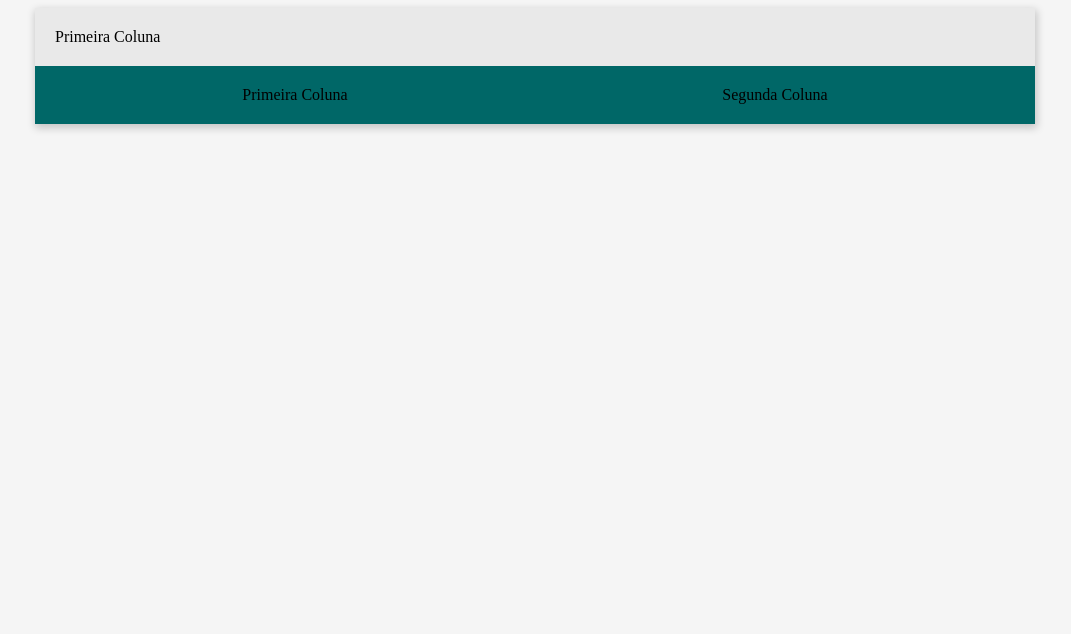
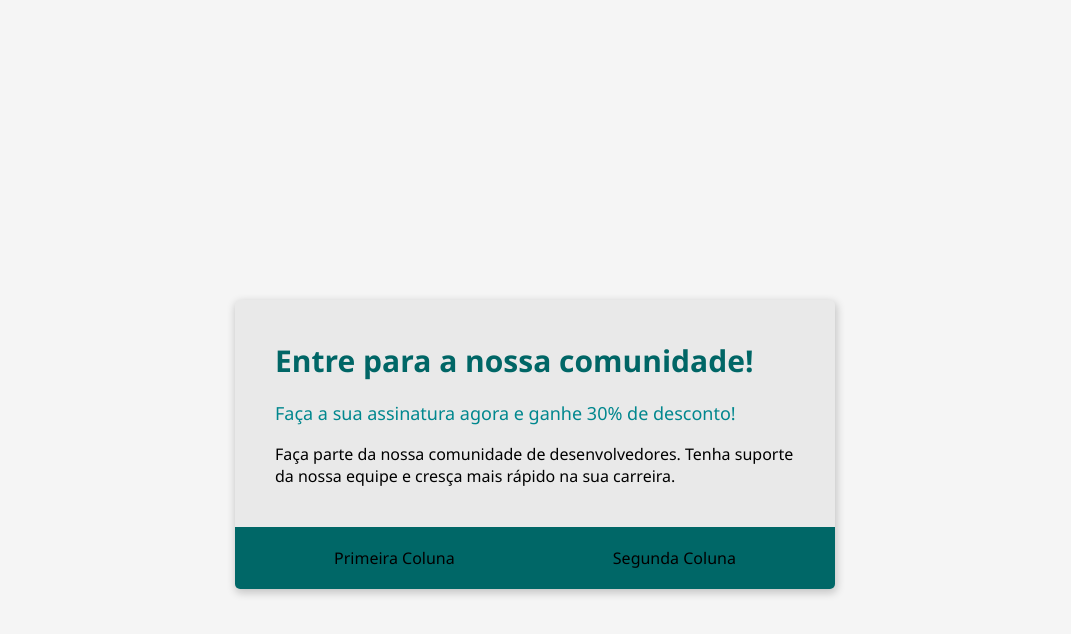
Before and after one commit to LuisFelipeLemes/bootcamp-devjr-2, a plain HTML site: page index.html in a window 1280 px wide. Shown: the whole page, without its empty margins (105-1176 px from the left). Drawn offline with Linux system fonts and the light colour scheme.

Commit message:
Closes #4 - Página index.html: criando cabeçalho

```diff
--- a/index.html
+++ b/index.html
@@ -8,20 +8,23 @@
 <style>
     body{
         background-color: #F5F5F5;
+        font-family: 'Segoe UI', Tahoma, Geneva, Verdana, sans-serif;
     }
 
     .conteiner{
         background-color: #E9E9E9;
         margin : auto;
+        margin-top: 300px;
 
-        width : 1000px;
+        width : 600px;
 
         box-shadow: 1px 3px 8px 1px rgba(0,0,0,0.2);
+        border-radius: 5px;
+        overflow: hidden;
     }
 
         .header{
-            padding: 20px;
-
+            padding: 40px;
         }
 
         .flexconteiner{
@@ -31,6 +34,18 @@
             justify-content: space-around;
             padding: 20px;
         }
+        .header-Title{
+            color: #006666;
+            font-size: 30px;
+            font-weight: 700;
+            margin-bottom: 20px;
+        }
+        .heander-line1{
+            color: #00878E;
+            font-size: 18px;
+            font-weight: 500;
+            margin-bottom: 18px;
+        }
 
 </style>
 
@@ -39,7 +54,16 @@
 <body>
       <div class="conteiner">
           <div class="header">
-               Primeira Coluna
+               <div class="header-Title">
+                    Entre para a nossa comunidade!
+               </div>
+               <div class="heander-line1">
+                    Faça a sua assinatura agora e ganhe 30% de desconto!
+               </div>
+               <div>
+                    Faça parte da nossa comunidade de desenvolvedores.
+                    Tenha suporte da nossa equipe e cresça mais rápido na sua carreira.
+               </div>
           </div>
             <div class="flexconteiner">
                <div>
```
